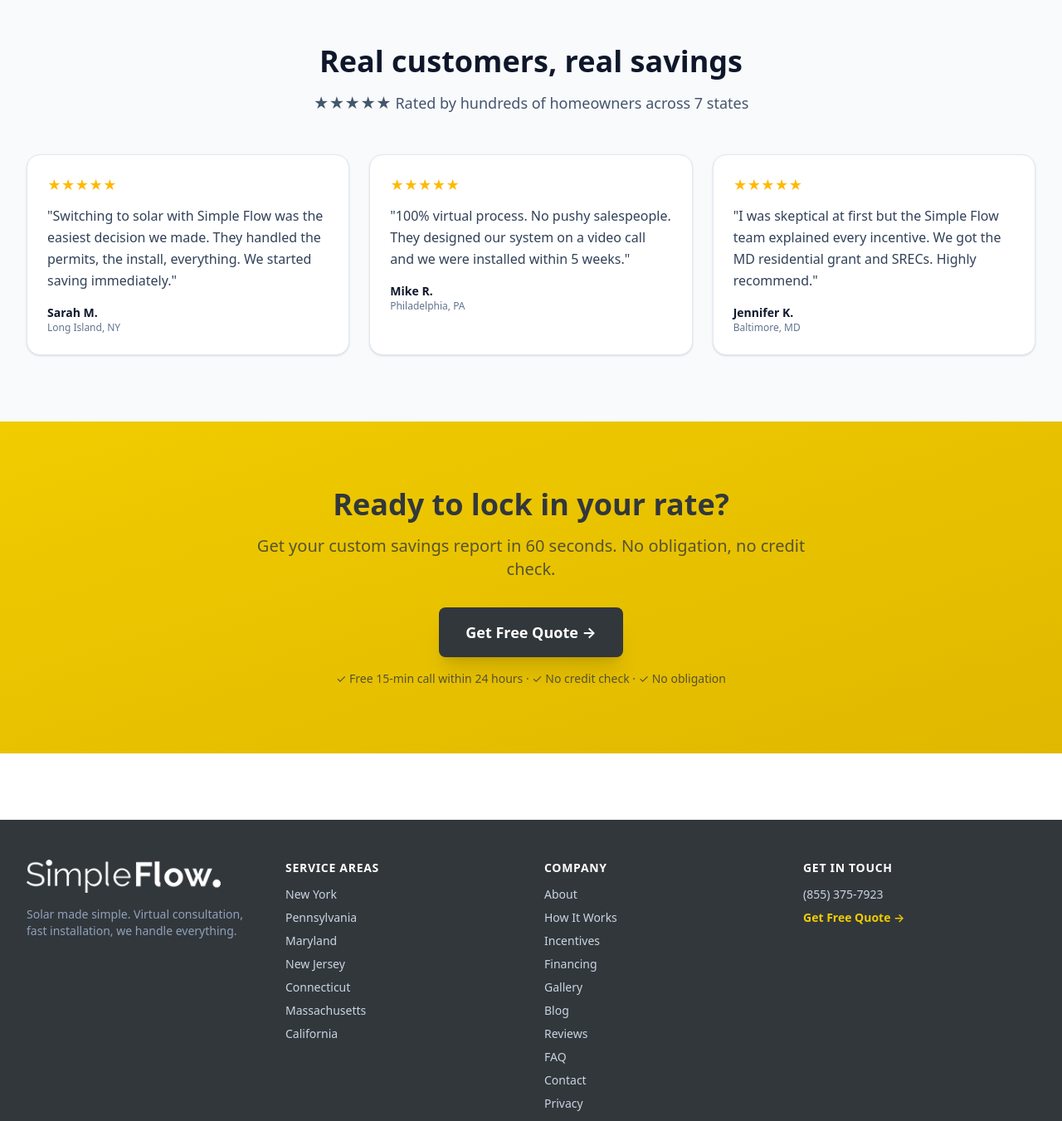
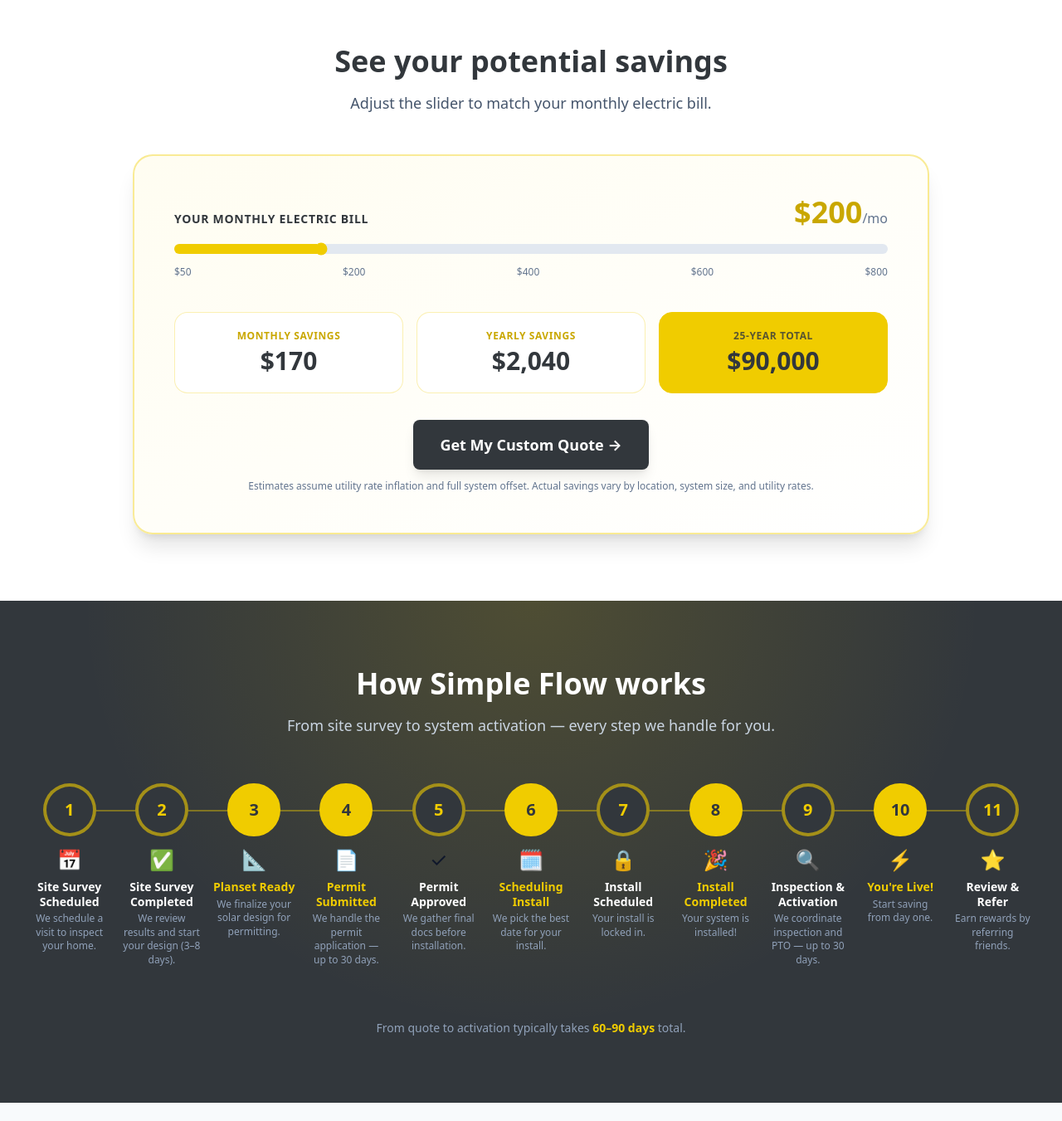
Before and after one commit to accountmanager-1991/gosimpleflow-site, a Next.js app: page / in a window 1280 px wide. Shown: the part 1444-2795 px from the top of the page at 83% size. Built offline with nearby package versions, Linux system fonts and the light colour scheme.

Commit message:
Add savings calculator + horizontal timeline to homepage; 30-60 day install; privacy/terms in footer bottom

```diff
--- a/app/about/page.tsx
+++ b/app/about/page.tsx
@@ -16,7 +16,7 @@
           Simple Flow was founded to fix what&apos;s broken in the solar industry: pushy sales reps, slow installs, hidden fees, and confusing paperwork.
         </p>
         <p className="text-lg text-slate-700 leading-relaxed mt-4">
-          Our 100% virtual process means no one shows up at your door. Our average install timeline is 30 days — about a third of the industry standard. And we handle every permit, every utility form, and every inspection so you don&apos;t have to.
+          Our 100% virtual process means no one shows up at your door. Our average install timeline is 30-60 days — about a third of the industry standard. And we handle every permit, every utility form, and every inspection so you don&apos;t have to.
         </p>
         <p className="text-lg text-slate-700 leading-relaxed mt-4">
           We service homeowners across New York, Pennsylvania, Maryland, New Jersey, Connecticut, Massachusetts, and California — and we&apos;re growing.
--- a/app/faq/page.tsx
+++ b/app/faq/page.tsx
@@ -5,7 +5,7 @@
 const FAQS = [
   { q: "Is the federal solar tax credit still available?", a: "The 30% federal residential tax credit ended December 31, 2025. However, state and local incentives (NY, PA, MD, NJ, CT, MA, CA) are still very strong, and many of our customers still see 6–10 year payback periods." },
   { q: "What does $0 down really mean?", a: "It means you pay nothing upfront. We offer loans, leases, and PPAs with no upfront cost. Your monthly solar payment is typically lower than your current electric bill." },
-  { q: "How long does installation take?", a: "Most Simple Flow installs are scheduled within 30 days of contract signing. The actual install crew is on-site for 1–2 days." },
+  { q: "How long does installation take?", a: "Most Simple Flow installs are scheduled within 30-60 days of contract signing. The actual install crew is on-site for 1–2 days." },
   { q: "Do I need to be home during the install?", a: "Briefly. The roof crew works outside, and we need maybe 30 minutes inside to install the inverter and connect to your panel." },
   { q: "What if my roof needs to be replaced?", a: "We can include re-roofing in your financing. Our designers will assess your roof during the virtual consultation." },
   { q: "What happens if my system stops working?", a: "All Simple Flow installs come with a 25-year equipment warranty. If anything goes wrong, we handle the repair at no cost." },
--- a/app/page.tsx
+++ b/app/page.tsx
@@ -1,6 +1,8 @@
 import Hero from "@/components/Hero"
 import TrustBar from "@/components/TrustBar"
 import Differentiators from "@/components/Differentiators"
+import SavingsCalculator from "@/components/SavingsCalculator"
+import HorizontalTimeline from "@/components/HorizontalTimeline"
 import Testimonials from "@/components/Testimonials"
 import CTASection from "@/components/CTASection"
 
@@ -10,6 +12,8 @@
       <Hero />
       <TrustBar />
       <Differentiators />
+      <SavingsCalculator />
+      <HorizontalTimeline />
       <Testimonials />
       <CTASection />
     </>
--- a/app/solar/[state]/page.tsx
+++ b/app/solar/[state]/page.tsx
@@ -69,7 +69,7 @@
           </div>
           <div className="bg-[#fff8d1] border border-[#f0cc00]/40 rounded-2xl p-6 text-center">
             <div className="text-sm font-semibold text-[#c9a700] uppercase tracking-wider mb-2">Install Time</div>
-            <div className="text-4xl font-bold text-[#32373c]">~30 days</div>
+            <div className="text-4xl font-bold text-[#32373c]">30-60 days</div>
           </div>
           <div className="bg-green-50 border border-green-200 rounded-2xl p-6 text-center">
             <div className="text-sm font-semibold text-green-700 uppercase tracking-wider mb-2">25-yr savings est.</div>
--- a/components/Differentiators.tsx
+++ b/components/Differentiators.tsx
@@ -7,7 +7,7 @@
   {
     icon: "⚡",
     title: "Fast Installation",
-    body: "Most installs scheduled within 30 days. Industry average is 90+. We move fast so you start saving sooner.",
+    body: "Most installs scheduled within 30-60 days. Industry average is 90+. We move fast so you start saving sooner.",
   },
   {
     icon: "🛡️",
--- a/components/Footer.tsx
+++ b/components/Footer.tsx
@@ -33,22 +33,24 @@
               <li><Link href="/blog" className="hover:text-[#f0cc00]">Blog</Link></li>
               <li><Link href="/reviews" className="hover:text-[#f0cc00]">Reviews</Link></li>
               <li><Link href="/faq" className="hover:text-[#f0cc00]">FAQ</Link></li>
-              <li><Link href="/contact" className="hover:text-[#f0cc00]">Contact</Link></li>
-              <li><Link href="/privacy" className="hover:text-[#f0cc00]">Privacy</Link></li>
-              <li><Link href="/terms" className="hover:text-[#f0cc00]">Terms</Link></li>
             </ul>
           </div>
           <div>
             <h3 className="font-semibold text-white mb-3 text-sm uppercase tracking-wider">Get In Touch</h3>
             <ul className="space-y-2 text-sm">
               <li><a href="tel:+18553757923" className="hover:text-[#f0cc00]">(855) 375-7923</a></li>
+              <li><Link href="/contact" className="hover:text-[#f0cc00]">Contact</Link></li>
               <li><Link href="/quote" className="text-[#f0cc00] font-semibold hover:text-yellow-300">Get Free Quote →</Link></li>
             </ul>
           </div>
         </div>
-        <div className="border-t border-slate-700 mt-10 pt-6 text-sm text-slate-500 flex flex-col sm:flex-row justify-between gap-3">
+        <div className="border-t border-slate-700 mt-10 pt-6 text-sm text-slate-500 flex flex-col sm:flex-row justify-between items-center gap-3">
           <p>© {new Date().getFullYear()} Simple Flow. All rights reserved.</p>
-          <p>Solar Made Simple.</p>
+          <div className="flex items-center gap-5">
+            <Link href="/privacy" className="hover:text-[#f0cc00]">Privacy Policy</Link>
+            <Link href="/terms" className="hover:text-[#f0cc00]">Terms of Service</Link>
+            <span>Solar Made Simple.</span>
+          </div>
         </div>
       </div>
     </footer>
--- a/components/Hero.tsx
+++ b/components/Hero.tsx
@@ -28,7 +28,7 @@
           </div>
           <div className="mt-10 flex flex-wrap gap-x-8 gap-y-3 text-sm text-slate-300">
             <span className="flex items-center gap-2"><span className="text-[#f0cc00]">✓</span> No upfront cost</span>
-            <span className="flex items-center gap-2"><span className="text-[#f0cc00]">✓</span> Installed in 30 days</span>
+            <span className="flex items-center gap-2"><span className="text-[#f0cc00]">✓</span> Installed in 30-60 days</span>
             <span className="flex items-center gap-2"><span className="text-[#f0cc00]">✓</span> 25-year warranty</span>
             <span className="flex items-center gap-2"><span className="text-[#f0cc00]">✓</span> 100% virtual process</span>
           </div>
--- /dev/null
+++ b/components/HorizontalTimeline.tsx
@@ -0,0 +1,64 @@
+const STEPS = [
+  { num: 1, title: "Site Survey Scheduled", body: "We schedule a visit to inspect your home.", icon: "📅" },
+  { num: 2, title: "Site Survey Completed", body: "We review results and start your design (3–8 days).", icon: "✅" },
+  { num: 3, title: "Planset Ready", body: "We finalize your solar design for permitting.", icon: "📐", highlight: true },
+  { num: 4, title: "Permit Submitted", body: "We handle the permit application — up to 30 days.", icon: "📄", highlight: true },
+  { num: 5, title: "Permit Approved", body: "We gather final docs before installation.", icon: "✓" },
+  { num: 6, title: "Scheduling Install", body: "We pick the best date for your install.", icon: "🗓️", highlight: true },
+  { num: 7, title: "Install Scheduled", body: "Your install is locked in.", icon: "🔒" },
+  { num: 8, title: "Install Completed", body: "Your system is installed!", icon: "🎉", highlight: true },
+  { num: 9, title: "Inspection & Activation", body: "We coordinate inspection and PTO — up to 30 days.", icon: "🔍" },
+  { num: 10, title: "You're Live!", body: "Start saving from day one.", icon: "⚡", highlight: true },
+  { num: 11, title: "Review & Refer", body: "Earn rewards by referring friends.", icon: "⭐" },
+]
+
+export default function HorizontalTimeline() {
+  return (
+    <section className="py-20 bg-[#32373c] relative overflow-hidden">
+      <div className="absolute inset-0 bg-[radial-gradient(ellipse_at_top,_rgba(240,204,0,0.15),_transparent_60%)]" />
+      <div className="relative max-w-7xl mx-auto px-4 sm:px-6 lg:px-8">
+        <div className="text-center max-w-2xl mx-auto mb-14">
+          <h2 className="text-3xl sm:text-4xl font-bold text-white mb-4">How Simple Flow works</h2>
+          <p className="text-lg text-slate-300">From site survey to system activation — every step we handle for you.</p>
+        </div>
+
+        {/* Horizontal scroll on mobile, full row on desktop */}
+        <div className="overflow-x-auto pb-6 -mx-4 px-4 sm:mx-0 sm:px-0">
+          <div className="relative" style={{ minWidth: "1100px" }}>
+            {/* Connecting line */}
+            <div className="absolute top-8 left-[5%] right-[5%] h-0.5 bg-[#f0cc00]/40" />
+
+            <div className="grid grid-cols-11 gap-2">
+              {STEPS.map((step) => (
+                <div key={step.num} className="relative flex flex-col items-center text-center">
+                  {/* Number circle */}
+                  <div className={`relative z-10 w-16 h-16 rounded-full flex items-center justify-center text-xl font-bold mb-3 border-4 ${
+                    step.highlight
+                      ? "bg-[#f0cc00] border-[#f0cc00] text-[#32373c]"
+                      : "bg-[#32373c] border-[#f0cc00]/60 text-[#f0cc00]"
+                  }`}>
+                    {step.num}
+                  </div>
+                  {/* Icon */}
+                  <div className="text-2xl mb-2">{step.icon}</div>
+                  {/* Title */}
+                  <h3 className={`font-bold text-sm mb-1 leading-tight ${step.highlight ? "text-[#f0cc00]" : "text-white"}`}>
+                    {step.title}
+                  </h3>
+                  {/* Body */}
+                  <p className="text-xs text-slate-400 leading-snug px-1">{step.body}</p>
+                </div>
+              ))}
+            </div>
+          </div>
+        </div>
+
+        <div className="text-center mt-10">
+          <p className="text-slate-400 text-sm">
+            From quote to activation typically takes <span className="text-[#f0cc00] font-bold">60–90 days</span> total.
+          </p>
+        </div>
+      </div>
+    </section>
+  )
+}
--- a/components/HowItWorks.tsx
+++ b/components/HowItWorks.tsx
@@ -2,7 +2,7 @@
   { num: "01", title: "Free Quote", body: "Fill out a 60-second form. We pull your roof and bill data automatically." },
   { num: "02", title: "Virtual Design", body: "Our engineers design your system on a 30-min video call. No home visit required." },
   { num: "03", title: "Permits & Approval", body: "We handle utility paperwork, permits, HOA, and financing. You sit back." },
-  { num: "04", title: "Fast Installation", body: "Most installs scheduled within 30 days. Crews work all day, gone the next." },
+  { num: "04", title: "Fast Installation", body: "Most installs scheduled within 30-60 days. Crews work all day, gone the next." },
   { num: "05", title: "Start Saving", body: "Once activated, you start saving from day one. We handle warranty for 25 years." },
 ]
 
@@ -12,7 +12,7 @@
       <div className="max-w-7xl mx-auto px-4 sm:px-6 lg:px-8">
         <div className="text-center max-w-2xl mx-auto mb-14">
           <h2 className="text-3xl sm:text-4xl font-bold text-[#32373c] mb-4">How it works</h2>
-          <p className="text-lg text-slate-600">From quote to activation in as little as 30 days.</p>
+          <p className="text-lg text-slate-600">From quote to activation in as little as 30-60 days.</p>
         </div>
         <div className="grid grid-cols-1 md:grid-cols-2 lg:grid-cols-5 gap-6">
           {STEPS.map(s => (
--- /dev/null
+++ b/components/SavingsCalculator.tsx
@@ -0,0 +1,78 @@
+"use client"
+
+import { useState } from "react"
+import Link from "next/link"
+
+export default function SavingsCalculator() {
+  const [bill, setBill] = useState(200)
+
+  // Highest realistic estimate: 25 years × 12 months × monthly bill × inflation factor (1.5x)
+  const totalSavings = Math.round(bill * 12 * 25 * 1.5)
+  const monthlySavings = Math.round(bill * 0.85)
+  const yearlySavings = monthlySavings * 12
+
+  return (
+    <section className="py-20 bg-white">
+      <div className="max-w-5xl mx-auto px-4 sm:px-6 lg:px-8">
+        <div className="text-center max-w-2xl mx-auto mb-12">
+          <h2 className="text-3xl sm:text-4xl font-bold text-[#32373c] mb-4">See your potential savings</h2>
+          <p className="text-lg text-slate-600">Adjust the slider to match your monthly electric bill.</p>
+        </div>
+
+        <div className="bg-gradient-to-br from-[#fffdf1] to-white border-2 border-[#f0cc00]/40 rounded-3xl p-8 sm:p-12 shadow-xl">
+          {/* Slider */}
+          <div className="mb-10">
+            <div className="flex justify-between items-baseline mb-3">
+              <label className="text-sm font-semibold text-[#32373c] uppercase tracking-wider">Your monthly electric bill</label>
+              <span className="text-3xl sm:text-4xl font-bold text-[#c9a700]">${bill}<span className="text-base text-slate-500 font-normal">/mo</span></span>
+            </div>
+            <input
+              type="range"
+              min="50"
+              max="800"
+              step="10"
+              value={bill}
+              onChange={(e) => setBill(Number(e.target.value))}
+              className="w-full h-3 bg-slate-200 rounded-lg appearance-none cursor-pointer accent-[#f0cc00]"
+              style={{
+                background: `linear-gradient(to right, #f0cc00 0%, #f0cc00 ${((bill - 50) / 750) * 100}%, #e2e8f0 ${((bill - 50) / 750) * 100}%, #e2e8f0 100%)`
+              }}
+            />
+            <div className="flex justify-between text-xs text-slate-500 mt-2">
+              <span>$50</span>
+              <span>$200</span>
+              <span>$400</span>
+              <span>$600</span>
+              <span>$800</span>
+            </div>
+          </div>
+
+          {/* Results */}
+          <div className="grid grid-cols-1 sm:grid-cols-3 gap-4 mb-8">
+            <div className="bg-white border border-[#f0cc00]/30 rounded-2xl p-5 text-center">
+              <div className="text-xs font-semibold text-[#c9a700] uppercase tracking-wider mb-1">Monthly savings</div>
+              <div className="text-3xl font-bold text-[#32373c]">${monthlySavings.toLocaleString()}</div>
+            </div>
+            <div className="bg-white border border-[#f0cc00]/30 rounded-2xl p-5 text-center">
+              <div className="text-xs font-semibold text-[#c9a700] uppercase tracking-wider mb-1">Yearly savings</div>
+              <div className="text-3xl font-bold text-[#32373c]">${yearlySavings.toLocaleString()}</div>
+            </div>
+            <div className="bg-[#f0cc00] border border-[#f0cc00] rounded-2xl p-5 text-center">
+              <div className="text-xs font-semibold text-[#32373c]/80 uppercase tracking-wider mb-1">25-year total</div>
+              <div className="text-3xl font-bold text-[#32373c]">${totalSavings.toLocaleString()}</div>
+            </div>
+          </div>
+
+          <div className="text-center">
+            <Link href="/quote" className="inline-block bg-[#32373c] hover:bg-[#1f2226] text-white px-8 py-4 rounded-lg font-bold text-lg transition shadow-lg">
+              Get My Custom Quote →
+            </Link>
+            <p className="text-xs text-slate-500 mt-3">
+              Estimates assume utility rate inflation and full system offset. Actual savings vary by location, system size, and utility rates.
+            </p>
+          </div>
+        </div>
+      </div>
+    </section>
+  )
+}
```
